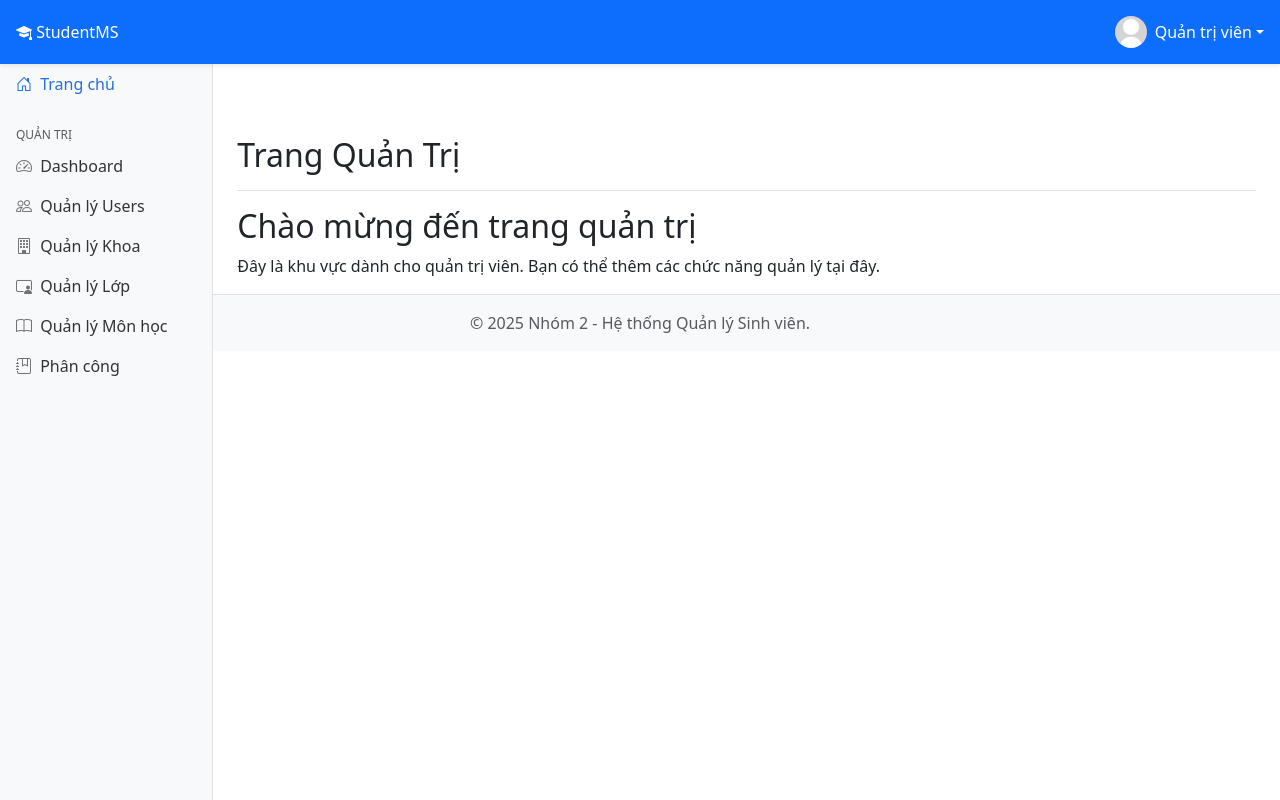
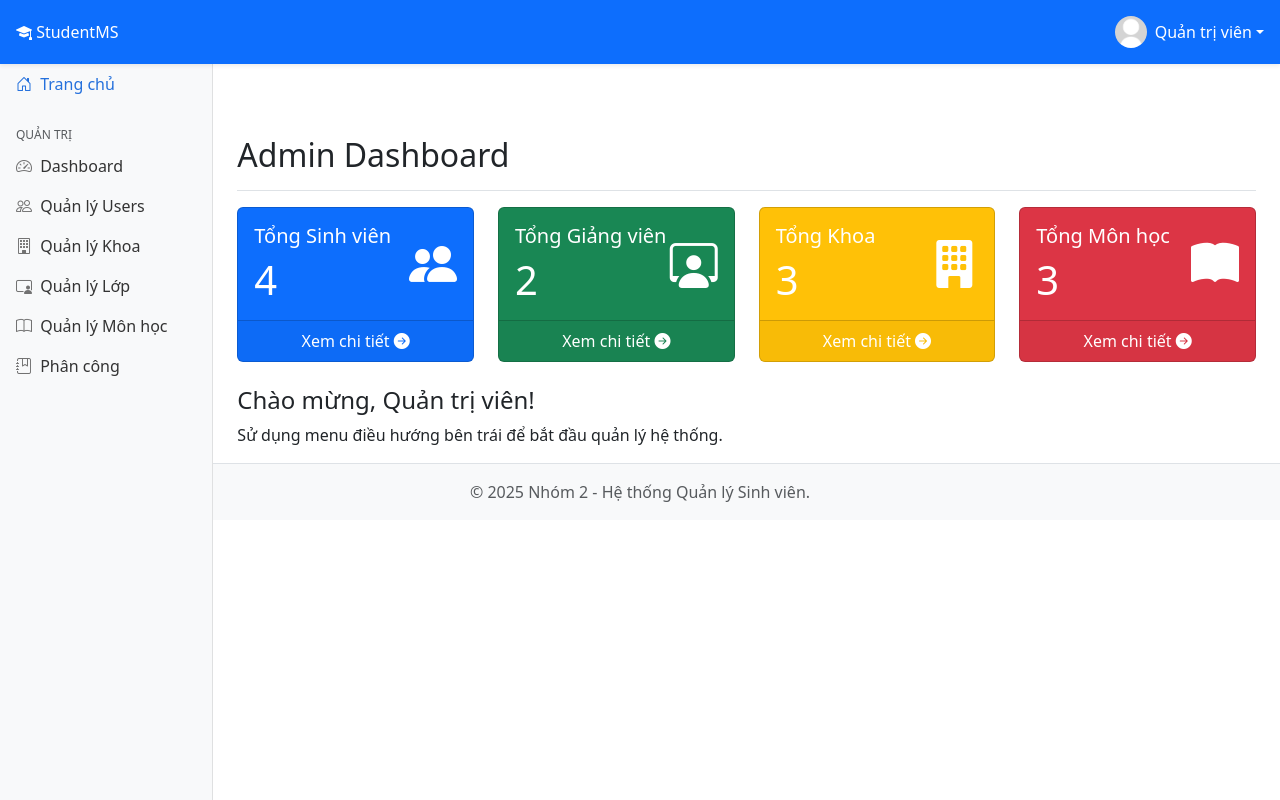
Before and after one commit to LeLuuTrungHoa/QuanLiSinhVien, a PHP site: page /admin/index.php in a window 1280 px wide. Run offline with PHP 8.4, Linux system fonts and the light colour scheme; a user stored in the database is signed in; data comes from the database, SQL or seed files in the repository.

Commit message:
[Feat] Code giao dien dashboard admin

```diff
--- a/admin/index.php
+++ b/admin/index.php
@@ -1,23 +1,123 @@
 <?php
-include_once dirname(__DIR__) . '/includes/session.php';
-$page_title = 'Trang Quản Trị';
-include_once dirname(__DIR__) . '/includes/header.php';
+// 1. Khởi tạo và Logic PHP (Lấy số liệu)
+session_start(); // Đảm bảo session được start nếu chưa có trong included files
+require_once '../includes/session.php';
+$page_title = "Admin Dashboard";
+require_once '../includes/header.php';
+
+// Kết nối database và lấy số liệu
+try {
+    // Tổng Sinh viên
+    $stmt_students = $pdo->query("SELECT COUNT(id) AS total FROM users WHERE role = 'student'");
+    $total_students = $stmt_students->fetchColumn();
+
+    // Tổng Giảng viên
+    $stmt_lecturers = $pdo->query("SELECT COUNT(id) AS total FROM users WHERE role = 'lecturer'");
+    $total_lecturers = $stmt_lecturers->fetchColumn();
+
+    // Tổng Khoa
+    $stmt_faculties = $pdo->query("SELECT COUNT(id) AS total FROM khoa");
+    $total_faculties = $stmt_faculties->fetchColumn();
+
+    // Tổng Môn học
+    $stmt_subjects = $pdo->query("SELECT COUNT(id) AS total FROM mon_hoc");
+    $total_subjects = $stmt_subjects->fetchColumn();
+} catch (PDOException $e) {
+    // Xử lý lỗi nhẹ nhàng hơn die() để không vỡ giao diện
+    $error_message = "Could not fetch statistics: " . $e->getMessage();
+}
 ?>
 
 <div class="container-fluid">
     <div class="row">
-        <?php include_once dirname(__DIR__) . '/includes/sidebar.php'; ?>
+
+        <?php include_once '../includes/sidebar.php'; ?>
 
         <main class="col-md-9 ms-sm-auto col-lg-10 px-md-4">
+
             <div class="d-flex justify-content-between flex-wrap flex-md-nowrap align-items-center pt-3 pb-2 mb-3 border-bottom">
                 <h1 class="h2"><?php echo $page_title; ?></h1>
             </div>
 
-            <h2>Chào mừng đến trang quản trị</h2>
-            <p>Đây là khu vực dành cho quản trị viên. Bạn có thể thêm các chức năng quản lý tại đây.</p>
+            <?php if (isset($error_message)): ?>
+                <div class="alert alert-danger"><?php echo $error_message; ?></div>
+            <?php endif; ?>
 
-        </main>
-    </div>
-</div>
+            <div class="row row-cols-1 row-cols-md-2 row-cols-lg-4 g-4">
+                <div class="col">
+                    <div class="card h-100 text-white bg-primary">
+                        <div class="card-body">
+                            <div class="d-flex justify-content-between align-items-center">
+                                <div>
+                                    <h5 class="card-title">Tổng Sinh viên</h5>
+                                    <h1 class="card-text"><?php echo $total_students ?? 0; ?></h1>
+                                </div>
+                                <i class="bi bi-people-fill" style="font-size: 3rem;"></i>
+                            </div>
+                        </div>
+                        <div class="card-footer text-center">
+                            <a href="users.php?role=student" class="text-white text-decoration-none">Xem chi tiết <i class="bi bi-arrow-right-circle-fill"></i></a>
+                        </div>
+                    </div>
+                </div>
 
-<?php include_once dirname(__DIR__) . '/includes/footer.php'; ?>
+                <div class="col">
+                    <div class="card h-100 text-white bg-success">
+                        <div class="card-body">
+                            <div class="d-flex justify-content-between align-items-center">
+                                <div>
+                                    <h5 class="card-title">Tổng Giảng viên</h5>
+                                    <h1 class="card-text"><?php echo $total_lecturers ?? 0; ?></h1>
+                                </div>
+                                <i class="bi bi-person-workspace" style="font-size: 3rem;"></i>
+                            </div>
+                        </div>
+                        <div class="card-footer text-center">
+                            <a href="users.php?role=lecturer" class="text-white text-decoration-none">Xem chi tiết <i class="bi bi-arrow-right-circle-fill"></i></a>
+                        </div>
+                    </div>
+                </div>
+
+                <div class="col">
+                    <div class="card h-100 text-white bg-warning">
+                        <div class="card-body">
+                            <div class="d-flex justify-content-between align-items-center">
+                                <div>
+                                    <h5 class="card-title">Tổng Khoa</h5>
+                                    <h1 class="card-text"><?php echo $total_faculties ?? 0; ?></h1>
+                                </div>
+                                <i class="bi bi-building-fill" style="font-size: 3rem;"></i>
+                            </div>
+                        </div>
+                        <div class="card-footer text-center">
+                            <a href="falculties.php" class="text-white text-decoration-none">Xem chi tiết <i class="bi bi-arrow-right-circle-fill"></i></a>
+                        </div>
+                    </div>
+                </div>
+
+                <div class="col">
+                    <div class="card h-100 text-white bg-danger">
+                        <div class="card-body">
+                            <div class="d-flex justify-content-between align-items-center">
+                                <div>
+                                    <h5 class="card-title">Tổng Môn học</h5>
+                                    <h1 class="card-text"><?php echo $total_subjects ?? 0; ?></h1>
+                                </div>
+                                <i class="bi bi-book-fill" style="font-size: 3rem;"></i>
+                            </div>
+                        </div>
+                        <div class="card-footer text-center">
+                            <a href="subjects.php" class="text-white text-decoration-none">Xem chi tiết <i class="bi bi-arrow-right-circle-fill"></i></a>
+                        </div>
+                    </div>
+                </div>
+            </div>
+
+            <div class="mt-4">
+                <h4>Chào mừng, <?php echo htmlspecialchars($_SESSION['full_name'] ?? 'Admin'); ?>!</h4>
+                <p>Sử dụng menu điều hướng bên trái để bắt đầu quản lý hệ thống.</p>
+            </div>
+
+        </main> </div> </div> <?php
+require_once '../includes/footer.php';
+?>
```
